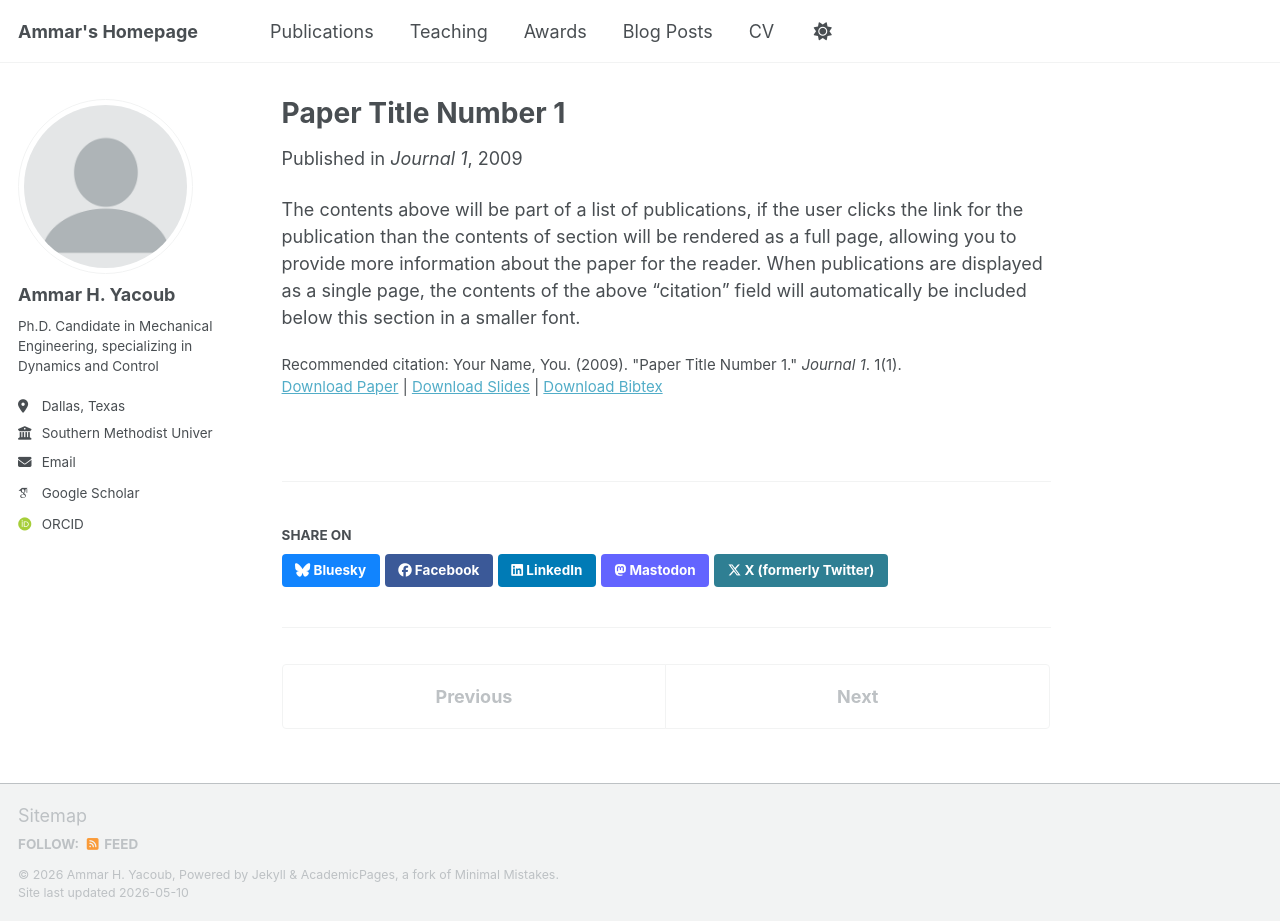
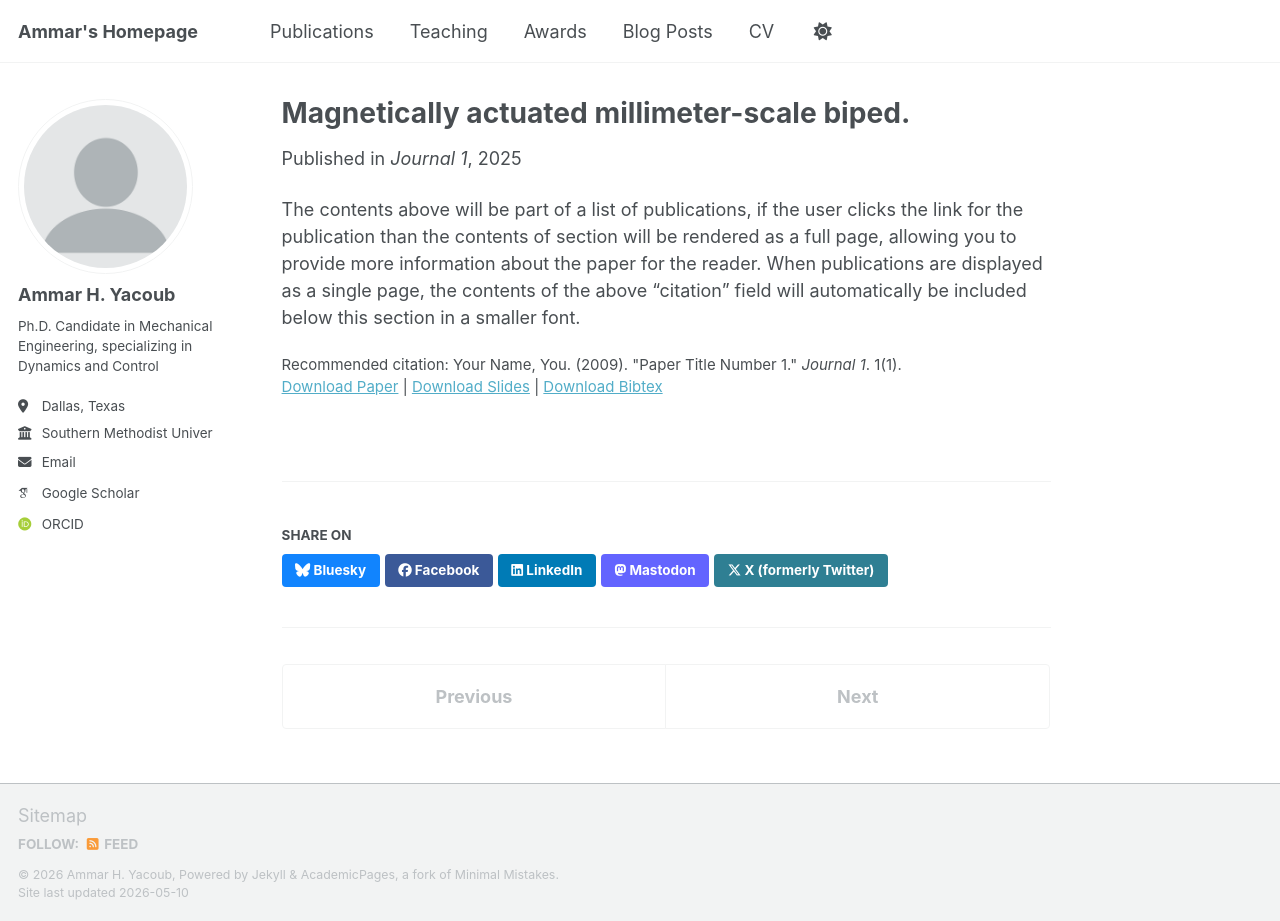
Before and after one commit to AmmarYacoub/AmmarYacoub.github.io, a Jekyll site: the page built from _publications/2009-10-01-paper-title-number-1.md, in a window 1280 px wide and 921 px high. Built offline with Jekyll 4.4.1, drawn with Linux system fonts in a browser that asks for light colours; some web fonts are replaced; a script bundle is joined from its source files by our own code; library files that are not in the unit come from our copies.

Commit message:
Update 2009-10-01-paper-title-number-1.md

```diff
--- a/_publications/2009-10-01-paper-title-number-1.md
+++ b/_publications/2009-10-01-paper-title-number-1.md
@@ -1,10 +1,10 @@
 ---
-title: "Paper Title Number 1"
+title: "Magnetically actuated millimeter-scale biped."
 collection: publications
 category: manuscripts
 permalink: /publication/2009-10-01-paper-title-number-1
 excerpt: 'This paper is about the number 1. The number 2 is left for future work.'
-date: 2009-10-01
+date: 2025-08-01
 venue: 'Journal 1'
 slidesurl: 'https://academicpages.github.io/files/slides1.pdf'
 paperurl: 'https://academicpages.github.io/files/paper1.pdf'
```
